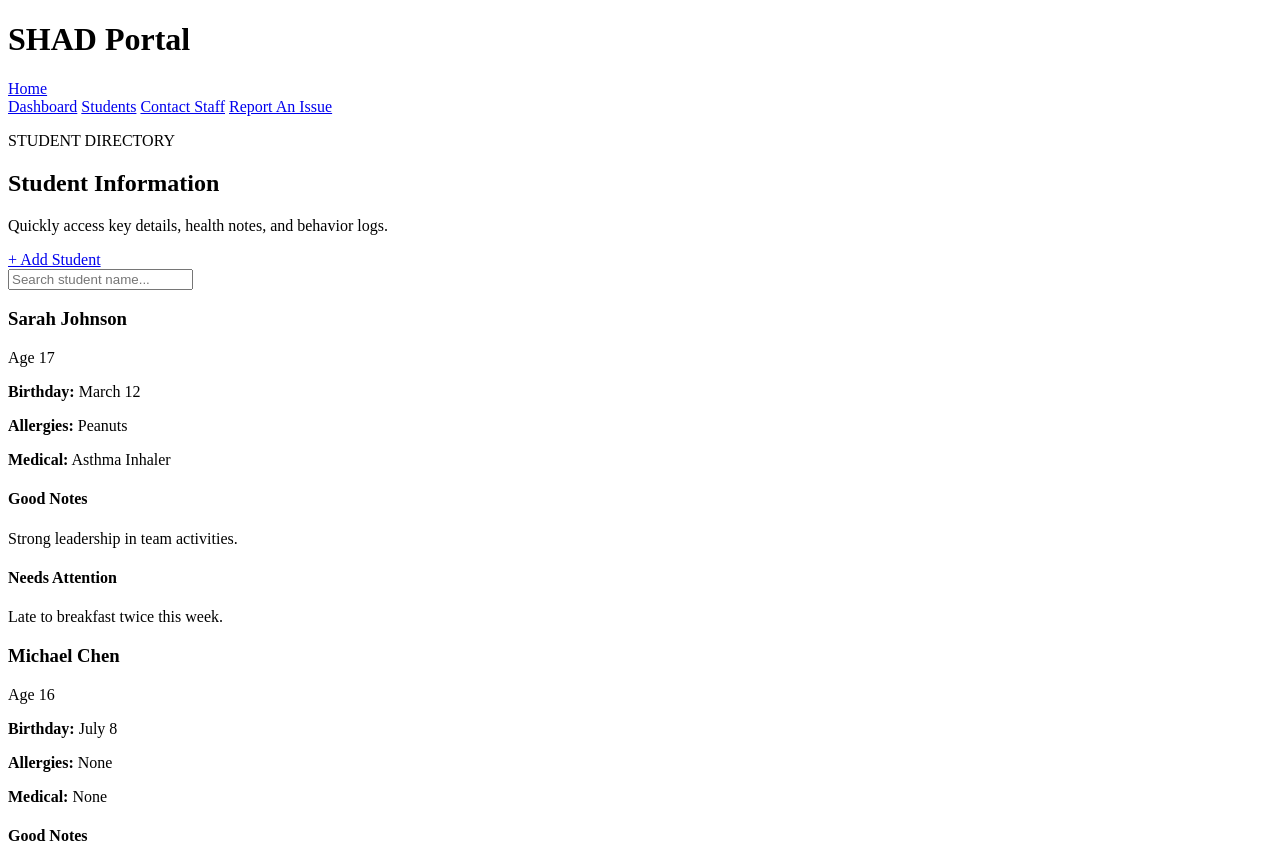
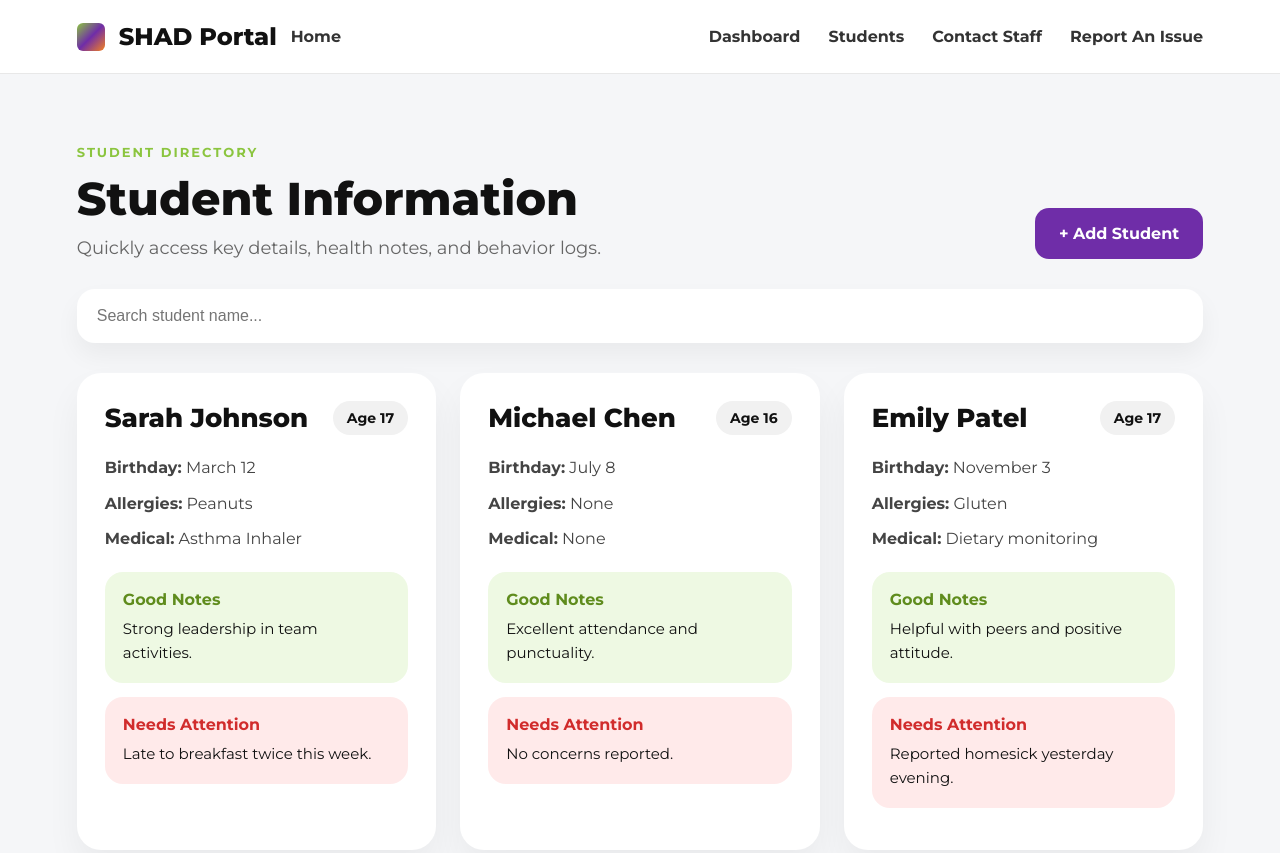
Before and after one commit to Uhblanna/SHAD-Project, a website: page public/students.html in a window 1280 px wide. Shown: the top 853 px of the page. Drawn offline with Linux system fonts and the light colour scheme.

Commit message:
Update students.html

```diff
--- a/public/students.html
+++ b/public/students.html
@@ -10,9 +10,9 @@
 
 <link href="https://fonts.googleapis.com/css2?family=Montserrat:wght@400;500;600;700;800&display=swap" rel="stylesheet">
 
-<link rel="stylesheet" href="/SHAD Website/public/css/students.css">
+<link rel="stylesheet" href="/public/css/students.css">
 
-<script src= "/SHAD Website/public/js/students.js"></script>
+<script src= "/public/js/students.js"></script>
 
 </head>
 <body>
@@ -23,15 +23,15 @@
         <div class="logo-box"></div>
         <h1>SHAD Portal</h1>
         <nav>
-            <a href="/SHAD Website/public/html/index.html">Home</a>
+            <a href="/public/index.html">Home</a>
         </nav>
     </div>
 
     <nav>
-        <a href="/SHAD Website/public/html/dashboard.html">Dashboard</a>
-        <a href="/SHAD Website/public/html/students.html">Students</a>
-        <a href="/SHAD Website/public/html/contact.html">Contact Staff</a>
-        <a href="/SHAD Website/public/html/issues.html">Report An Issue</a>
+        <a href="/public/dashboard.html">Dashboard</a>
+        <a href="/public/students.html">Students</a>
+        <a href="/public/contact.html">Contact Staff</a>
+        <a href="/public/issues.html">Report An Issue</a>
     </nav>
 
 </header>
```
